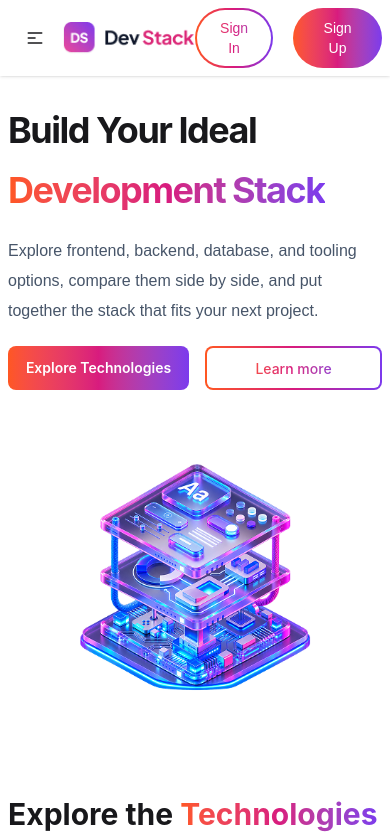
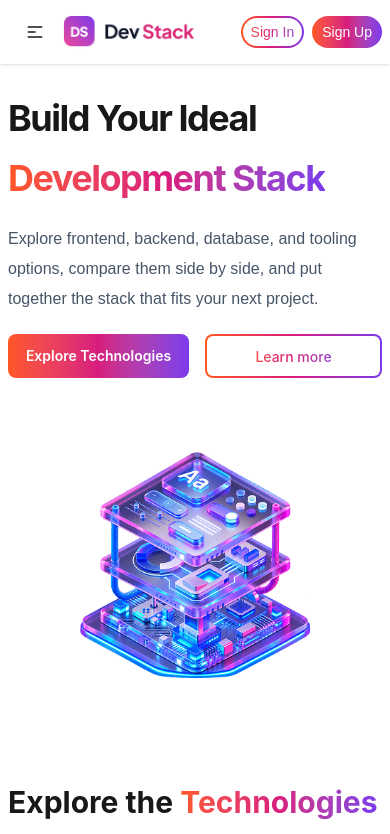
Before and after one commit to mohammad-ali-code/dev-stack, a React (Vite) app: page / in a window 390 px wide. Shown: the top 834 px of the page. Built offline with nearby package versions, Linux system fonts and the light colour scheme.

Commit message:
Made navbar full responsive down to 320px device.

```diff
--- a/src/components/Navbar/Navbar.tsx
+++ b/src/components/Navbar/Navbar.tsx
@@ -90,13 +90,13 @@ const Navbar = () => {
                         </li>
                     </ul>
                 </div>
-                <div className="navbar-end flex gap-5">
+                <div className="navbar-end flex gap-2 md:gap-5">
                     <div className="border-2 border-transparent [background:linear-gradient(white,white)_padding-box,linear-gradient(to_right,#FF5722,#D81B7E,#7C3AED)_border-box] bg-white rounded-full transition-all duration-300 ease-out hover:scale-101 hover:-translate-y-0.5 hover:shadow-lg hover:shadow-purple-500/30 active:scale-95">
-                        <button className="font-medium text-sm bg-linear-to-r from-[#FF5722] via-[#D81B7E] to-[#7C3AED] bg-clip-text text-transparent rounded-full px-4 py-2">
+                        <button className="font-medium text-sm bg-linear-to-r from-[#FF5722] via-[#D81B7E] to-[#7C3AED] bg-clip-text text-transparent rounded-full px-2 sm:px-4 py-1 sm:py-2">
                             Sign In
                         </button>
                     </div>
-                    <button className="font-medium text-sm text-white bg-linear-to-r from-[#FF5722] via-[#D81B7E] to-[#7C3AED] rounded-full px-5 py-2.5 transition-all duration-300 ease-out hover:scale-101 hover:-translate-y-0.5 hover:shadow-lg hover:shadow-purple-500/30 active:scale-95">
+                    <button className="font-medium text-sm text-white bg-linear-to-r from-[#FF5722] via-[#D81B7E] to-[#7C3AED] rounded-full px-2.5 sm:px-5 py-1.5 sm:py-2.5 transition-all duration-300 ease-out hover:scale-101 hover:-translate-y-0.5 hover:shadow-lg hover:shadow-purple-500/30 active:scale-95">
                         Sign Up
                     </button>
                 </div>
```
